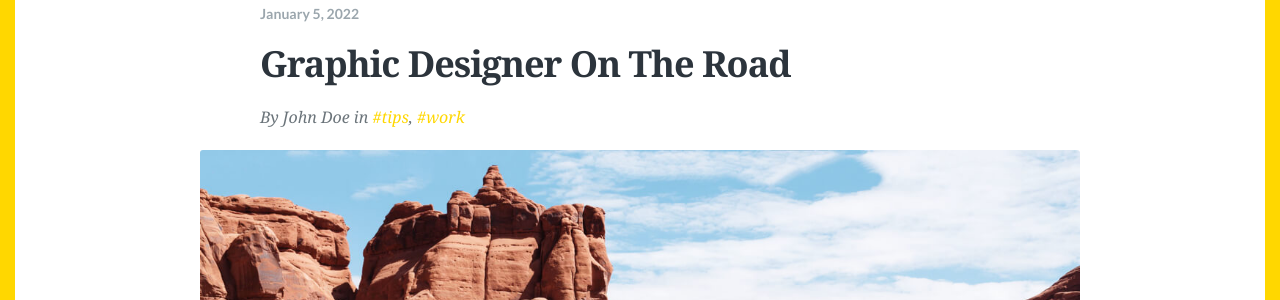
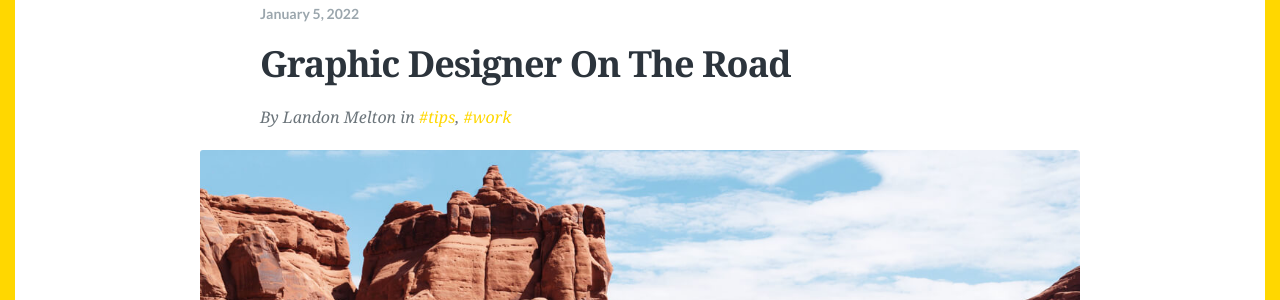
Before and after one commit to LandonMelton/ParkerMeltons, a Jekyll site: the page built from index.html, in a window 1280 px wide and 1400 px high, scrolled down 208 px. Shown: the part 154-454 px from the top of the window. Built offline with Jekyll 4.4.1, drawn with Linux system fonts in a browser that asks for light colours; the list of posts is cut into pages by our own code; some of the changed text lies outside the part shown.

Commit message:
Update author.json

```diff
--- a/_data/author.json
+++ b/_data/author.json
@@ -1,7 +1,7 @@
 {
-  "name": "John Doe",
-  "bio": "John is a designer, photographer, speaker, author of a couple of books about typography and the founder of photo magazine Curious.",
-  "url": "https://justgoodthemes.com",
-  "location": "Vilnius, Lithuania",
+  "name": "Landon Melton",
+  "bio": "Landon is a designer, photographer, speaker, author of a couple of books about typography and the founder of photo magazine Curious.",
+  "url": "https://www.parkermeltons.com/",
+  "location": "Shrewsbury, Massachussets",
   "image": "images/author.png"
 }
```
